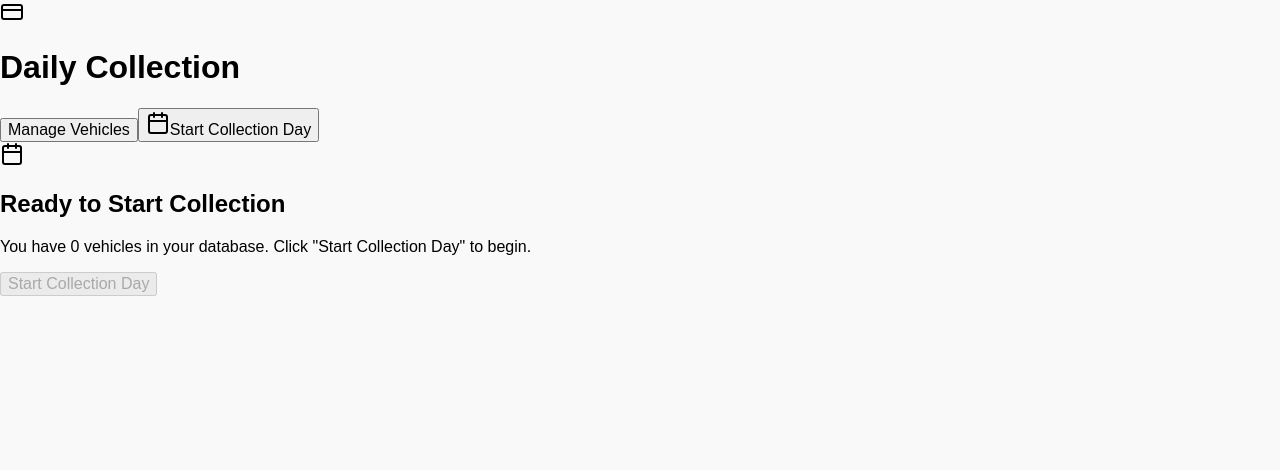
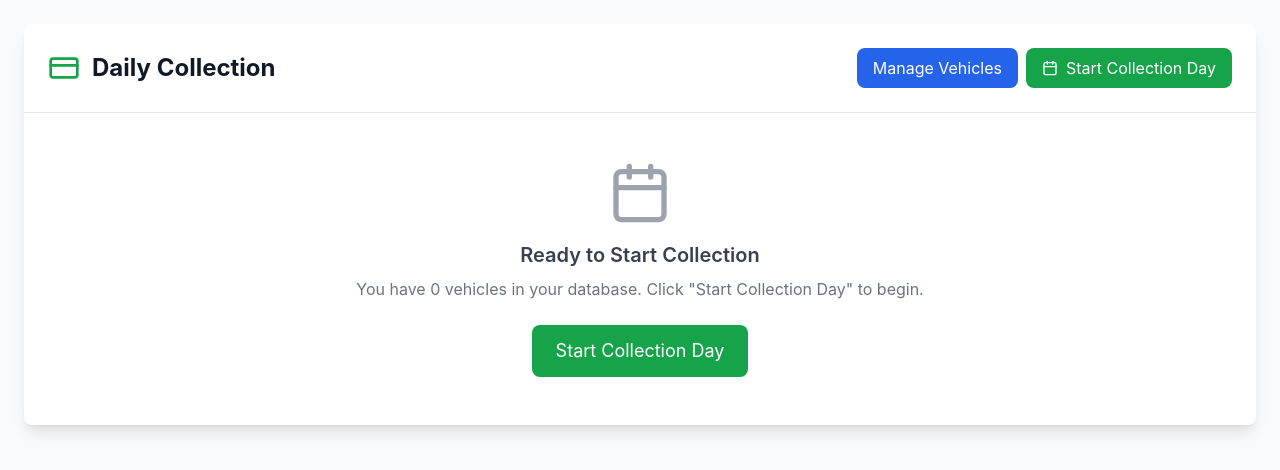
Before and after one commit to akinmode/VRegTracker, a React (Create React App) app: page / in a window 1280 px wide. Shown: the top 470 px of the page. Built offline with nearby package versions, Linux system fonts and the light colour scheme.

Commit message:
Update index.css

```diff
--- a/src/index.css
+++ b/src/index.css
@@ -1,11 +1,17 @@
-/* Basic styles for the app */
+@tailwind base;
+@tailwind components;
+@tailwind utilities;
+
 body {
-  font-family: Arial, sans-serif;
   margin: 0;
-  padding: 0;
-  background-color: #f9f9f9;
+  font-family: -apple-system, BlinkMacSystemFont, 'Segoe UI', 'Roboto', 'Oxygen',
+    'Ubuntu', 'Cantarell', 'Fira Sans', 'Droid Sans', 'Helvetica Neue',
+    sans-serif;
+  -webkit-font-smoothing: antialiased;
+  -moz-osx-font-smoothing: grayscale;
 }
 
-input, button {
-  font-size: 1rem;
+code {
+  font-family: source-code-pro, Menlo, Monaco, Consolas, 'Courier New',
+    monospace;
 }
```
